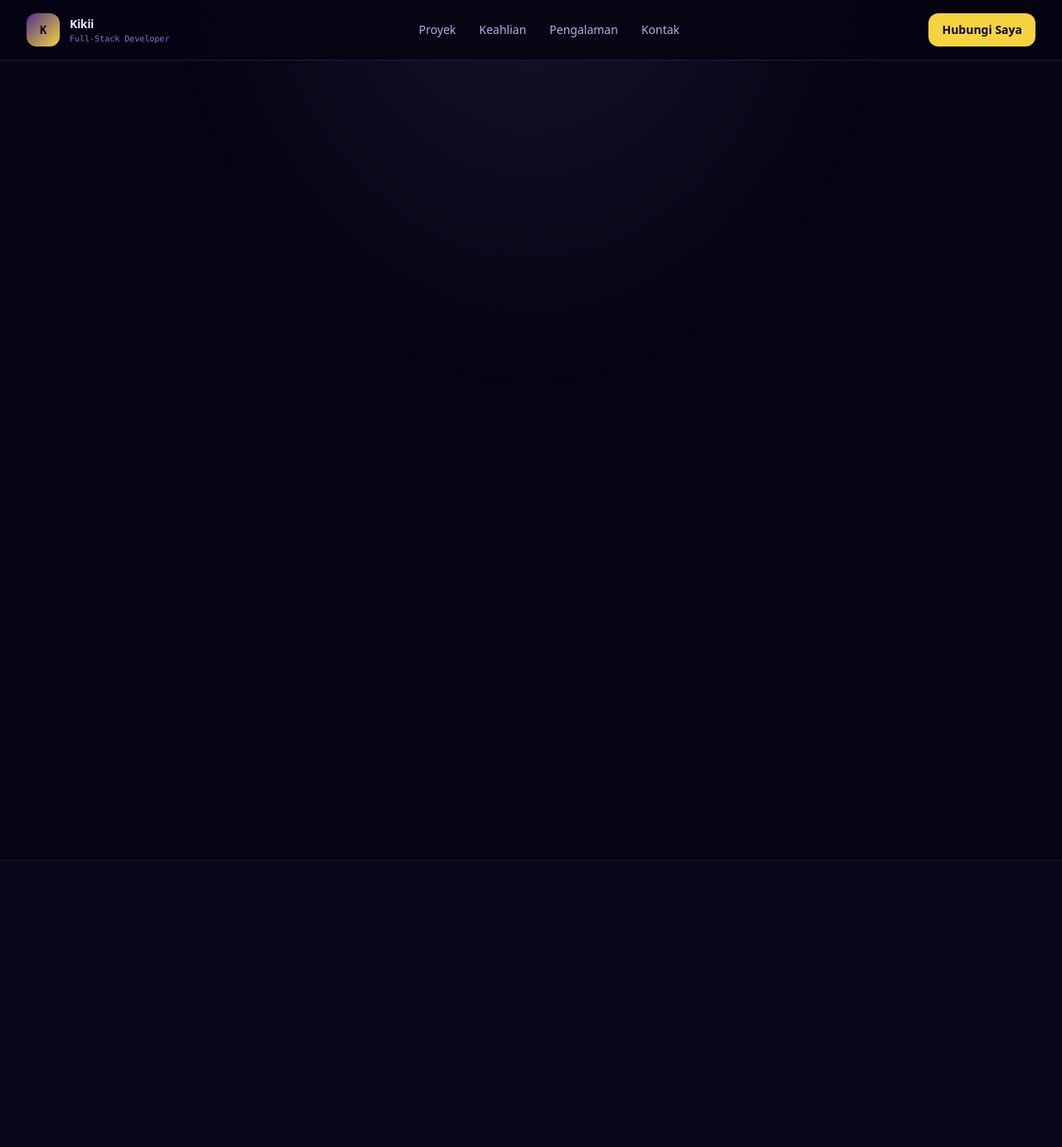
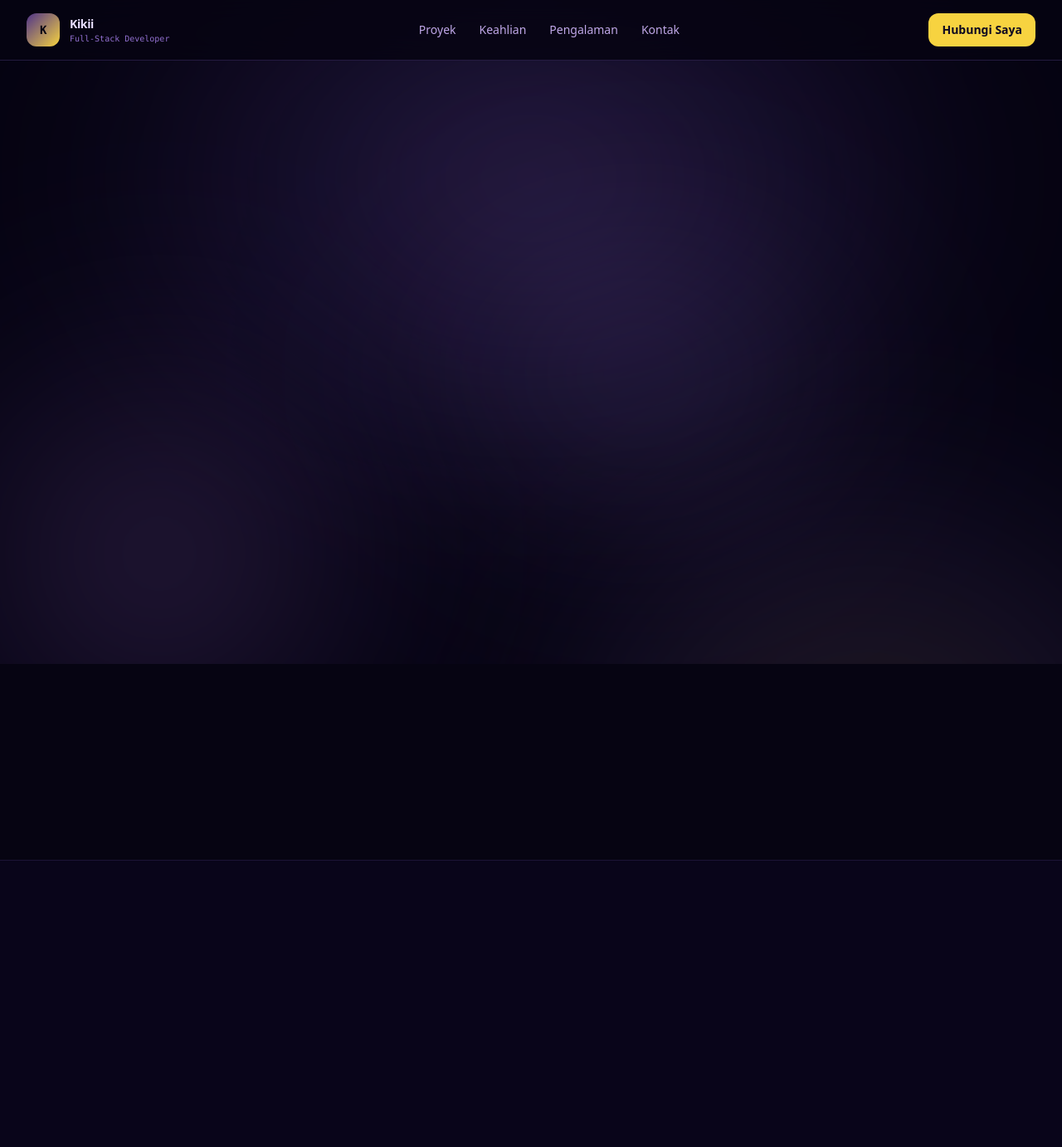
Before and after one commit to anonymousvenomous1-web/First-porto, a Laravel app: page / in a window 1280 px wide. Shown: the top 1382 px of the page at 83% size. Run offline with Laravel 12, Linux system fonts and the light colour scheme; data comes from the database, SQL or seed files in the repository; style sheets or scripts are compiled from the project's sources.

Commit message:
Enhance portfolio page with celestial background effects

```diff
--- a/resources/views/portfolio.blade.php
+++ b/resources/views/portfolio.blade.php
@@ -16,10 +16,23 @@
 
 <body class="antialiased min-h-screen" style="background:#060412;color:#e9e0ff;">
 
-    {{-- SVG radial aura behind hero --}}
-    <div class="pointer-events-none fixed inset-0 overflow-hidden" aria-hidden="true">
-        <div class="absolute -top-32 left-1/2 -translate-x-1/2 w-[900px] h-[600px] rounded-full opacity-20"
-             style="background:radial-gradient(ellipse at 50% 0%, #6b4fa8 0%, transparent 70%);"></div>
+    <!-- ━━━ CELESTIAL BACKGROUND: PARALLAX STARS & DREAMY NEBULAS ━━━ -->
+    <div class="pointer-events-none fixed inset-0 overflow-hidden z-0" aria-hidden="true">
+        <!-- Parallax Stars Canvas -->
+        <canvas id="parallax-stars-canvas" class="absolute inset-0 h-full w-full"></canvas>
+
+        <!-- Dreamy Soft Light Nebulas -->
+        <div class="dreamy-nebula-1 absolute -top-40 left-1/2 -translate-x-1/2 w-[1100px] h-[750px] rounded-full pointer-events-none"
+             style="background:radial-gradient(ellipse at center, rgba(107,79,168,0.32) 0%, rgba(79,51,138,0.18) 42%, transparent 75%);filter:blur(85px);mix-blend-mode:screen;"></div>
+
+        <div class="dreamy-nebula-2 absolute top-1/3 -left-52 w-[800px] h-[800px] rounded-full pointer-events-none"
+             style="background:radial-gradient(circle, rgba(192,132,252,0.18) 0%, rgba(46,27,92,0.1) 48%, transparent 75%);filter:blur(95px);mix-blend-mode:screen;"></div>
+
+        <div class="dreamy-nebula-1 absolute top-2/3 -right-48 w-[850px] h-[850px] rounded-full pointer-events-none"
+             style="background:radial-gradient(circle, rgba(247,211,64,0.12) 0%, rgba(107,79,168,0.14) 45%, transparent 75%);filter:blur(105px);mix-blend-mode:screen;"></div>
+
+        <div class="dreamy-nebula-2 absolute bottom-0 left-1/4 w-[900px] h-[700px] rounded-full pointer-events-none"
+             style="background:radial-gradient(ellipse, rgba(147,112,219,0.16) 0%, rgba(22,13,48,0.08) 50%, transparent 75%);filter:blur(90px);mix-blend-mode:screen;"></div>
     </div>
 
     <!-- ━━━ HEADER ━━━ -->
@@ -91,7 +104,7 @@
         </div>
     </header>
 
-    <main id="main-content">
+    <main id="main-content" class="relative z-10">
 
     <!-- ━━━ HERO ━━━ -->
     <section class="relative overflow-hidden pt-16 pb-24 md:pt-24 md:pb-32">
@@ -259,7 +272,7 @@
 
             <!-- Featured Showcase: Paksadita Paksi -->
             <div class="reveal mt-10 rounded-2xl border p-6 sm:p-8"
-                 style="border-color:rgba(247,211,64,0.35);background:radial-gradient(ellipse at top right, rgba(79,51,138,0.3) 0%, rgba(22,13,48,0.9) 70%);box-shadow:0 0 40px 4px rgba(247,211,64,0.08);">
+                 style="border-color:rgba(247,211,64,0.35);background:radial-gradient(ellipse at top right, rgba(107,79,168,0.32) 0%, rgba(22,13,48,0.9) 70%);box-shadow:0 0 50px 6px rgba(192,132,252,0.16), 0 0 100px 20px rgba(247,211,64,0.07);">
                 <div class="grid grid-cols-1 gap-8 lg:grid-cols-12 lg:items-center">
                     <div class="lg:col-span-7">
                         <div class="flex flex-wrap items-center gap-2.5">
@@ -822,7 +835,7 @@
     </main>
 
     <!-- ━━━ FOOTER ━━━ -->
-    <footer class="border-t py-10" style="border-color:rgba(107,79,168,0.2);background:rgba(6,4,18,0.8);">
+    <footer class="relative z-10 border-t py-10" style="border-color:rgba(107,79,168,0.2);background:rgba(6,4,18,0.85);backdrop-filter:blur(12px);">
         <div class="mx-auto flex max-w-7xl flex-col items-center justify-between gap-4 px-4 sm:flex-row sm:px-6 lg:px-8">
             <span class="text-sm" style="color:#9270d0;">
                 <span style="color:#c0a8e8;font-weight:600;">Kikii &bull; Full-Stack Web Developer</span>
```
